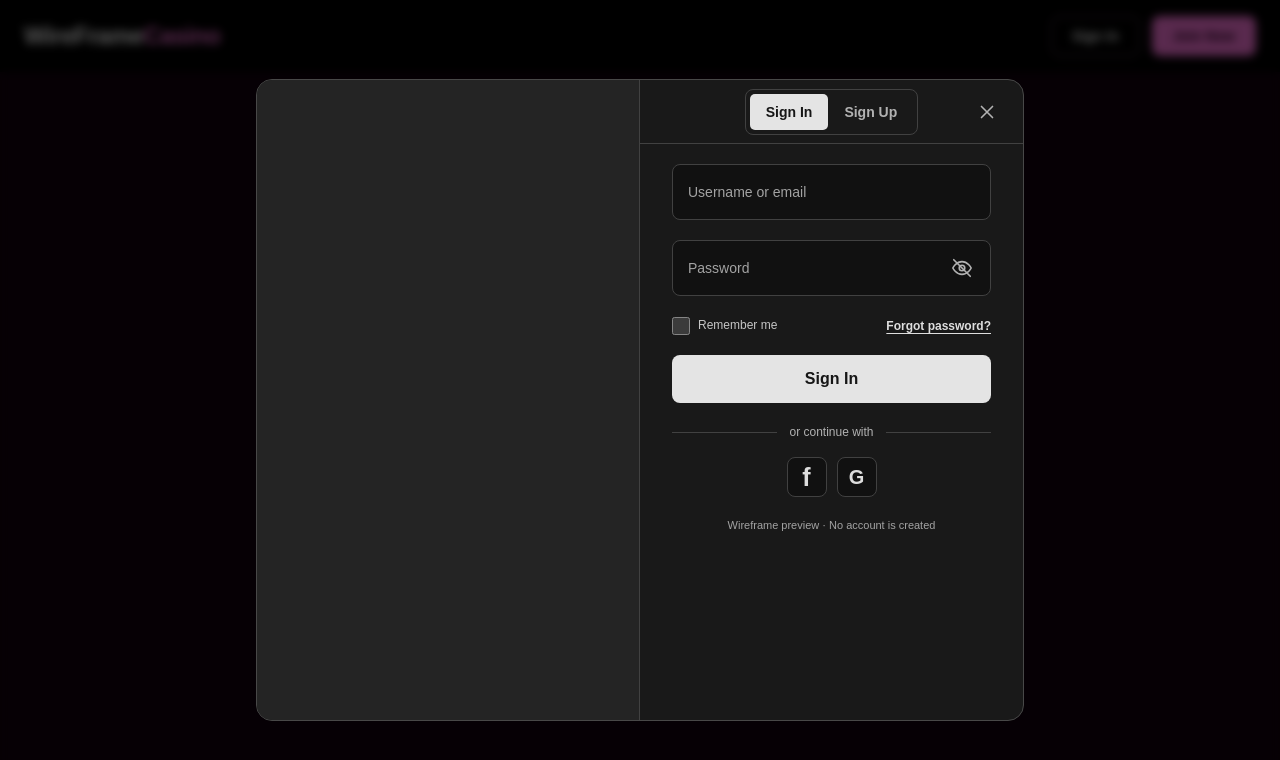
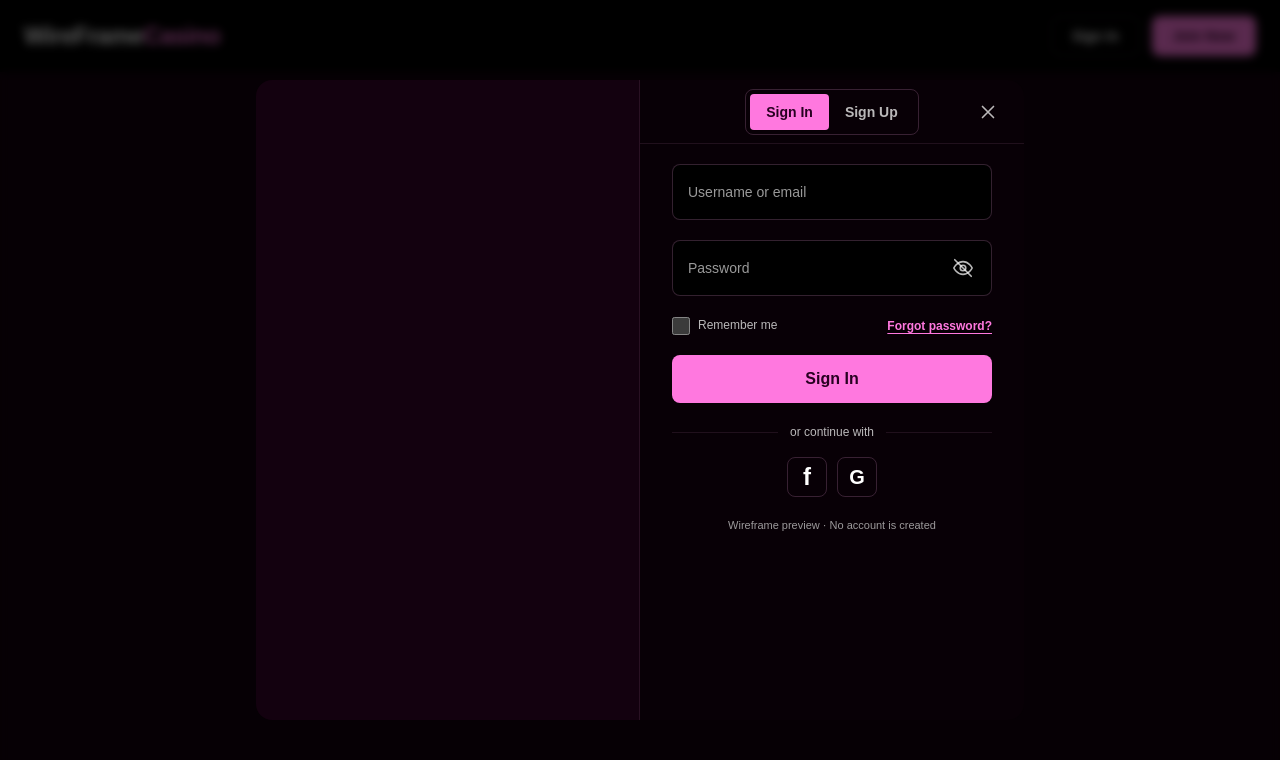
Before and after one commit to jarmanarnar/wirecoin, a website: page index.html in a window 1280 px wide. Both pictures are taken after a click on the button "Sign In". Drawn offline with Linux system fonts and the light colour scheme.

Commit message:
Unify site styling with shared tokens and subdued borderless auth modal

```diff
--- a/auth.css
+++ b/auth.css
@@ -1,68 +1,69 @@
 .auth-dialog {
-  --auth-bg: #191919;
-  --auth-border: #414141;
-  --auth-muted: #b2b2b2;
   box-sizing: border-box;
   width: 768px;
   max-width: calc(100vw - 32px);
   max-height: calc(100dvh - 32px);
   padding: 0;
   margin: auto;
-  border: 1px solid #484848;
-  border-radius: 16px;
-  background: var(--auth-bg);
-  color: #f2f2f2;
-  font: 14px/1.5 Arial, sans-serif;
+  border: 0;
+  border-radius: var(--radius-dialog);
+  background: var(--color-surface-raised);
+  color: var(--color-text);
+  font: var(--font-weight-regular) var(--font-size-body)/1.5 var(--font-family);
   overflow: auto;
   overscroll-behavior: contain;
-  color-scheme: dark;
 }
-.auth-dialog::backdrop { background: rgb(0 0 0 / 65%); backdrop-filter: blur(5px); }
+.auth-dialog::backdrop { background: var(--color-overlay); backdrop-filter: blur(5px); }
 .auth-dialog *, .auth-dialog *::before, .auth-dialog *::after { box-sizing: border-box; }
 .auth-dialog [hidden] { display: none !important; }
 .auth-layout { display: grid; grid-template-columns: 1fr 1fr; min-height: 640px; }
-.auth-promo { background: #242424; border-right: 1px solid var(--auth-border); }
+.auth-promo { background: var(--color-page); border-right: 1px solid var(--color-divider); }
 .auth-content { min-width: 0; }
-.auth-heading { display: grid; grid-template-columns: 1fr auto 1fr; align-items: center; height: 64px; padding: 0 16px; border-bottom: 1px solid var(--auth-border); }
+.auth-heading { display: grid; grid-template-columns: 1fr auto 1fr; align-items: center; height: 64px; padding: 0 16px; border-bottom: 1px solid var(--color-divider); }
 .auth-heading > .auth-close { grid-column: 3; justify-self: end; }
-.auth-tabs { grid-column: 2; display: flex; padding: 4px; border: 1px solid var(--auth-border); border-radius: 8px; }
-.auth-tabs button { height: 36px; padding: 0 16px; border: 0; border-radius: 5px; background: transparent; color: var(--auth-muted); font: 600 14px Arial, sans-serif; cursor: pointer; }
-.auth-tabs button[aria-selected="true"] { background: #e4e4e4; color: #161616; }
-.auth-close, .auth-eye { display: grid; place-items: center; flex-shrink: 0; width: 40px; height: 40px; border: 0; padding: 8px; background: transparent; color: var(--auth-muted); cursor: pointer; border-radius: 6px; }
-.auth-close:hover, .auth-eye:hover { background: #303030; color: white; }
-.auth-close svg, .auth-eye svg { width: 22px; height: 22px; fill: none; stroke: currentColor; stroke-width: 1.8; stroke-linecap: round; stroke-linejoin: round; }
+.auth-tabs { grid-column: 2; display: flex; padding: 4px; border: 1px solid var(--color-border); border-radius: var(--radius-control); }
+.auth-tabs button { height: 36px; padding: 0 16px; border: 0; border-radius: var(--radius-small); background: transparent; color: var(--color-text-muted); font: var(--font-weight-action) var(--font-size-body)/1 var(--font-family); cursor: pointer; transition: var(--transition-control); }
+.auth-tabs button[aria-selected="true"] { background: var(--color-primary); color: var(--color-on-primary); }
+.auth-tabs button:focus { outline: none; }
+:root[data-input-modality="keyboard"] .auth-tabs button:focus-visible { text-decoration: underline; text-underline-offset: 3px; }
+.auth-close, .auth-eye { display: grid; place-items: center; flex-shrink: 0; width: 40px; height: 40px; border: 0; padding: 8px; background: transparent; color: var(--color-text-muted); cursor: pointer; border-radius: var(--radius-control); transition: var(--transition-control); }
+.auth-close svg, .auth-eye svg { width: 22px; height: 22px; fill: none; stroke: currentColor; stroke-linecap: round; stroke-linejoin: round; stroke-width: 1.8; }
 .auth-eye[aria-pressed="true"] .eye-slash { display: none; }
 .auth-body { padding: 20px 32px 24px; }
 #auth-form, .auth-registration, .auth-recovery { display: flex; flex-direction: column; gap: 20px; }
-.auth-field { display: flex; align-items: center; min-width: 0; height: 56px; padding: 0 8px 0 15px; border: 1px solid var(--auth-border); border-radius: 8px; background: #111; }
-.auth-field:focus-within { border-color: #c2c2c2; }
-.auth-field input { width: 100%; min-width: 0; height: 100%; padding: 0; border: 0; outline: 0; background: transparent; color: #f2f2f2; font: 400 16px Arial, sans-serif; }
-.auth-field input::placeholder { color: #a3a3a3; opacity: 1; font-size: 14px; }
-.auth-check { display: flex; align-items: flex-start; gap: 8px; color: #c6c6c6; font-size: 12px; line-height: 1.5; cursor: pointer; }
-.auth-check input { flex: 0 0 auto; width: 18px; height: 18px; margin: 1px 0 0; accent-color: #ddd; cursor: pointer; }
-.auth-underlined { text-decoration: underline; text-underline-offset: 2px; }
+.auth-field { display: flex; align-items: center; min-width: 0; height: 56px; padding: 0 8px 0 15px; border: 1px solid var(--color-border); border-radius: var(--radius-control); background: var(--color-surface); transition: var(--transition-control); }
+.auth-field:focus-within { border-color: var(--color-border-focus); }
+.auth-field input { width: 100%; min-width: 0; height: 100%; padding: 0; border: 0; outline: 0; background: transparent; color: var(--color-text); font: var(--font-weight-regular) var(--font-size-input)/1.5 var(--font-family); }
+.auth-field input::placeholder { color: var(--color-text-subtle); opacity: 1; font-size: var(--font-size-body); }
+.auth-check { display: flex; align-items: flex-start; gap: 8px; color: var(--color-text-muted); font-size: var(--font-size-small); line-height: 1.5; cursor: pointer; }
+.auth-check input { flex: 0 0 auto; width: 18px; height: 18px; margin: 1px 0 0; accent-color: var(--color-primary); cursor: pointer; }
+.auth-underlined { color: var(--color-primary); text-decoration: underline; text-underline-offset: 2px; }
 .auth-login-options { display: flex; align-items: center; justify-content: space-between; gap: 8px; }
-.auth-link { padding: 0; border: 0; background: transparent; color: #dedede; font: 600 12px/1.5 Arial, sans-serif; text-decoration: underline; text-underline-offset: 3px; cursor: pointer; }
-.auth-submit { width: 100%; min-height: 48px; border: 1px solid transparent; border-radius: 8px; background: #e4e4e4; color: #161616; font: 600 16px Arial, sans-serif; cursor: pointer; }
-.auth-submit:hover { background: #fff; }
-.auth-submit:active { background: #c9c9c9; }
-.auth-divider { display: flex; align-items: center; gap: 12px; margin: 20px 0 16px; color: var(--auth-muted); font-size: 12px; }
-.auth-divider::before, .auth-divider::after { content: ''; flex: 1; height: 1px; background: var(--auth-border); }
+.auth-link { padding: 0; border: 0; background: transparent; color: var(--color-primary); font: var(--font-weight-action) var(--font-size-small)/1.5 var(--font-family); text-decoration: underline; text-underline-offset: 3px; cursor: pointer; transition: var(--transition-control); }
+.auth-submit { width: 100%; min-height: 48px; font-size: var(--font-size-input); }
+.auth-divider { display: flex; align-items: center; gap: 12px; margin: 20px 0 16px; color: var(--color-text-muted); font-size: var(--font-size-small); }
+.auth-divider::before, .auth-divider::after { content: ''; flex: 1; height: 1px; background: var(--color-divider); }
 .auth-socials { display: flex; justify-content: center; gap: 10px; }
-.auth-social { display: grid; place-items: center; width: 40px; height: 40px; padding: 0; border: 1px solid var(--auth-border); border-radius: 8px; background: #111; color: #ddd; font: 700 20px Arial, sans-serif; cursor: pointer; }
-.auth-social:hover { background: #303030; border-color: #777; }
-.auth-facebook { font-size: 25px; }
-.auth-field-hint, .auth-feedback { margin: 0; font-size: 12px; line-height: 1.5; color: #ddd; }
+.auth-social { display: grid; place-items: center; width: 40px; padding: 0; font-size: var(--font-size-title); font-weight: var(--font-weight-bold); }
+.auth-facebook { font-size: var(--font-size-brand); }
+.auth-field-hint, .auth-feedback { margin: 0; font-size: var(--font-size-small); line-height: 1.5; color: var(--color-text-muted); }
 .auth-field-hint:empty, .auth-feedback:empty { display: none; }
-.auth-feedback:not(:empty) { margin-top: 16px; padding: 12px; border: 1px solid var(--auth-border); border-radius: 6px; }
-.auth-preview-note { margin: 20px 0 0; text-align: center; font-size: 11px; color: #a3a3a3; }
-.auth-recovery h2 { margin: 0; font-size: 20px; }
-.auth-recovery > p { margin: -8px 0 0; color: var(--auth-muted); }
+.auth-feedback:not(:empty) { margin-top: 16px; padding: 12px; border: 1px solid var(--color-border); border-radius: var(--radius-control); }
+.auth-preview-note { margin: 20px 0 0; text-align: center; font-size: var(--font-size-caption); color: var(--color-text-subtle); }
+.auth-recovery h2 { margin: 0; font-size: var(--font-size-title); font-weight: var(--font-weight-bold); }
+.auth-recovery > p { margin: -8px 0 0; color: var(--color-text-muted); }
 .auth-back { align-self: center; }
 .auth-sr-only { position: absolute; width: 1px; height: 1px; padding: 0; margin: -1px; overflow: hidden; clip-path: inset(50%); white-space: nowrap; border: 0; }
-.auth-dialog button:focus-visible, .auth-check input:focus-visible { outline: 2px solid white; outline-offset: 3px; }
+@media (hover: hover) {
+  .auth-tabs button[aria-selected="false"]:hover, .auth-close:hover, .auth-eye:hover { background: var(--color-surface-hover); color: var(--color-text); }
+  .auth-tabs button[aria-selected="true"]:hover { background: var(--color-primary-hover); }
+  .auth-link:hover { color: var(--color-primary-hover); }
+}
+.auth-tabs button[aria-selected="false"]:active, .auth-close:active, .auth-eye:active { background: var(--color-surface-active); }
+.auth-tabs button[aria-selected="true"]:active { background: var(--color-primary-active); }
+.auth-link:active { color: var(--color-primary-active); }
 @media (max-width: 640px) {
-  .auth-dialog { width: 400px; max-width: calc(100vw - 24px); max-height: calc(100dvh - 24px); border-radius: 12px; }
+  .auth-dialog { width: 400px; max-width: calc(100vw - 24px); max-height: calc(100dvh - 24px); border-radius: var(--radius-dialog-mobile); }
   .auth-layout { display: block; min-height: 600px; }
   .auth-promo { display: none; }
   .auth-heading { padding-inline: 12px; }
--- a/index.html
+++ b/index.html
@@ -4,76 +4,9 @@
   <meta charset="utf-8">
   <meta name="viewport" content="width=device-width, initial-scale=1">
   <title>WireFrame Casino</title>
-  <link rel="stylesheet" href="./auth.css?v=2">
+  <link rel="stylesheet" href="./styles.css?v=1">
+  <link rel="stylesheet" href="./auth.css?v=3">
   <script src="./auth.js?v=2" defer></script>
-  <style>
-    html, body { margin: 0; background: #13010F; overflow: hidden; overscroll-behavior: none; }
-    html { height: 100%; }
-    body { position: fixed; inset: 0; }
-    .page-content { position: absolute; inset: 72px 0 0; overflow-y: auto; overscroll-behavior: none; }
-    .top-bar {
-      position: fixed;
-      top: 0;
-      left: 0;
-      z-index: 10;
-      box-sizing: border-box;
-      width: 100%;
-      height: 72px;
-      touch-action: pinch-zoom;
-      display: flex;
-      align-items: center;
-      justify-content: flex-end;
-      gap: 12px;
-      padding: 12px clamp(16px, 3vw, 24px);
-      background: #000000;
-    }
-    .brand {
-      flex-shrink: 0;
-      margin-right: auto;
-      color: #fff;
-      font: 700 24px/1 Arial, sans-serif;
-      letter-spacing: -0.5px;
-      text-decoration: none;
-      white-space: nowrap;
-    }
-    .brand__accent { color: #ff78df; }
-    .brand__full { font-weight: 900; }
-    .brand__short { display: none; font-weight: 900; }
-    .brand:focus-visible { outline: 2px solid #fff; outline-offset: 6px; }
-    .button {
-      box-sizing: border-box;
-      flex-shrink: 0;
-      height: 40px;
-      padding: 0 20px;
-      border: 1px solid transparent;
-      border-radius: 8px;
-      font: 600 14px/1 Arial, sans-serif;
-      cursor: pointer;
-      transition: background-color 150ms ease, border-color 150ms ease;
-    }
-    .button--primary {
-      background: #ff78df;
-      color: #280121;
-    }
-    .button--primary:hover { background: #ff96e7; }
-    .button--primary:active { background: #ee62cd; }
-    .button--secondary {
-      background: transparent;
-      border-color: #805375;
-      color: #fff;
-    }
-    .button--secondary:hover { background: #3f1336; border-color: #b47aa6; }
-    .button--secondary:active { background: #501c45; }
-    .button:focus-visible { outline: 2px solid #fff; outline-offset: 3px; }
-    :root[data-input-modality="pointer"] :focus { outline: none; }
-    @media (max-width: 540px) {
-      .brand__full { display: none; }
-      .brand__short { display: inline; }
-    }
-    @media (prefers-reduced-motion: reduce) {
-      .button { transition: none; }
-    }
-  </style>
 </head>
 <body>
   <header class="top-bar" aria-label="Top bar">
@@ -133,7 +66,7 @@
               <button class="auth-link" id="auth-forgot" type="button">Forgot password?</button>
             </div>
             <p class="auth-field-hint" id="auth-field-hint" aria-live="polite"></p>
-            <button class="auth-submit" id="auth-submit" type="submit">Sign Up</button>
+            <button class="button button--primary auth-submit" id="auth-submit" type="submit">Sign Up</button>
           </form>
 
           <form class="auth-recovery" id="auth-recovery" hidden>
@@ -143,15 +76,15 @@
               <span class="auth-sr-only">Recovery email</span>
               <input id="auth-recovery-email" type="email" placeholder="Email" autocomplete="email" required spellcheck="false" autocapitalize="none">
             </label>
-            <button class="auth-submit" type="submit">Send reset link</button>
+            <button class="button button--primary auth-submit" type="submit">Send reset link</button>
             <button class="auth-link auth-back" type="button" id="auth-back">Back to Sign In</button>
           </form>
 
           <div class="auth-social-area" id="auth-social-area">
             <div class="auth-divider"><span>or continue with</span></div>
             <div class="auth-socials">
-              <button type="button" class="auth-social" aria-label="Continue with Facebook" data-social="Facebook"><span class="auth-facebook" aria-hidden="true">f</span></button>
-              <button type="button" class="auth-social" aria-label="Continue with Google" data-social="Google"><span aria-hidden="true">G</span></button>
+              <button type="button" class="button button--secondary auth-social" aria-label="Continue with Facebook" data-social="Facebook"><span class="auth-facebook" aria-hidden="true">f</span></button>
+              <button type="button" class="button button--secondary auth-social" aria-label="Continue with Google" data-social="Google"><span aria-hidden="true">G</span></button>
             </div>
           </div>
           <p class="auth-feedback" id="auth-feedback" role="status"></p>
--- /dev/null
+++ b/styles.css
@@ -0,0 +1,99 @@
+/* Shared design language. All components reuse these tokens and button styles. */
+:root {
+  --color-page: #13010F;
+  --color-surface: #000000;
+  --color-surface-raised: color-mix(in srgb, var(--color-page) 40%, var(--color-surface));
+  --color-primary: #FF78DF;
+  --color-primary-hover: #FF96E7;
+  --color-primary-active: #EE62CD;
+  --color-on-primary: #280121;
+  --color-text: #FFFFFF;
+  --color-text-muted: rgb(255 255 255 / 72%);
+  --color-text-subtle: rgb(255 255 255 / 60%);
+  --color-border: rgb(128 83 117 / 40%);
+  --color-border-hover: rgb(180 122 166 / 55%);
+  --color-border-focus: var(--color-border-hover);
+  --color-divider: rgb(128 83 117 / 20%);
+  --color-surface-hover: #3F1336;
+  --color-surface-active: #501C45;
+  --color-overlay: rgb(0 0 0 / 65%);
+  --color-focus: var(--color-text);
+  --font-family: Arial, sans-serif;
+  --font-size-caption: 11px;
+  --font-size-small: 12px;
+  --font-size-body: 14px;
+  --font-size-input: 16px;
+  --font-size-title: 20px;
+  --font-size-brand: 24px;
+  --font-weight-regular: 400;
+  --font-weight-action: 600;
+  --font-weight-bold: 700;
+  --font-weight-brand: 900;
+  --radius-small: 4px;
+  --radius-control: 8px;
+  --radius-dialog: 16px;
+  --radius-dialog-mobile: 12px;
+  --top-bar-height: 72px;
+  --transition-control: background-color 150ms ease, border-color 150ms ease, color 150ms ease;
+  color-scheme: dark;
+}
+html, body { margin: 0; background: var(--color-page); overflow: hidden; overscroll-behavior: none; }
+html { height: 100%; }
+body { position: fixed; inset: 0; color: var(--color-text); font: var(--font-weight-regular) var(--font-size-body)/1.5 var(--font-family); }
+.page-content { position: absolute; inset: var(--top-bar-height) 0 0; overflow-y: auto; overscroll-behavior: none; }
+.top-bar {
+  position: fixed;
+  top: 0;
+  left: 0;
+  z-index: 10;
+  box-sizing: border-box;
+  width: 100%;
+  height: var(--top-bar-height);
+  touch-action: pinch-zoom;
+  display: flex;
+  align-items: center;
+  justify-content: flex-end;
+  gap: 12px;
+  padding: 12px clamp(16px, 3vw, 24px);
+  background: var(--color-surface);
+}
+.brand {
+  flex-shrink: 0;
+  margin-right: auto;
+  color: var(--color-text);
+  font: var(--font-weight-brand) var(--font-size-brand)/1 var(--font-family);
+  letter-spacing: -0.5px;
+  text-decoration: none;
+  white-space: nowrap;
+}
+.brand__accent { color: var(--color-primary); }
+.brand__short { display: none; }
+.button {
+  box-sizing: border-box;
+  flex-shrink: 0;
+  height: 40px;
+  padding: 0 20px;
+  border: 1px solid transparent;
+  border-radius: var(--radius-control);
+  font: var(--font-weight-action) var(--font-size-body)/1 var(--font-family);
+  cursor: pointer;
+  transition: var(--transition-control);
+}
+.button--primary { background: var(--color-primary); color: var(--color-on-primary); }
+.button--secondary { background: transparent; border-color: var(--color-border); color: var(--color-text); }
+@media (hover: hover) {
+  .button--primary:hover { background: var(--color-primary-hover); }
+  .button--secondary:hover { background: var(--color-surface-hover); border-color: var(--color-border-hover); }
+}
+.button--primary:active { background: var(--color-primary-active); }
+.button--secondary:active { background: var(--color-surface-active); }
+:focus-visible { outline: 2px solid var(--color-focus); outline-offset: 3px; }
+.brand:focus-visible { outline-offset: 6px; }
+:root[data-input-modality="pointer"] :focus { outline: none; }
+@media (max-width: 540px) {
+  .brand__full { display: none; }
+  .brand__short { display: inline; }
+}
+@media (prefers-reduced-motion: reduce) {
+  :root { --transition-control: none; }
+}
```
Also changed, not shown: AGENTS.md (added, +12 -0 lines), README.md.
